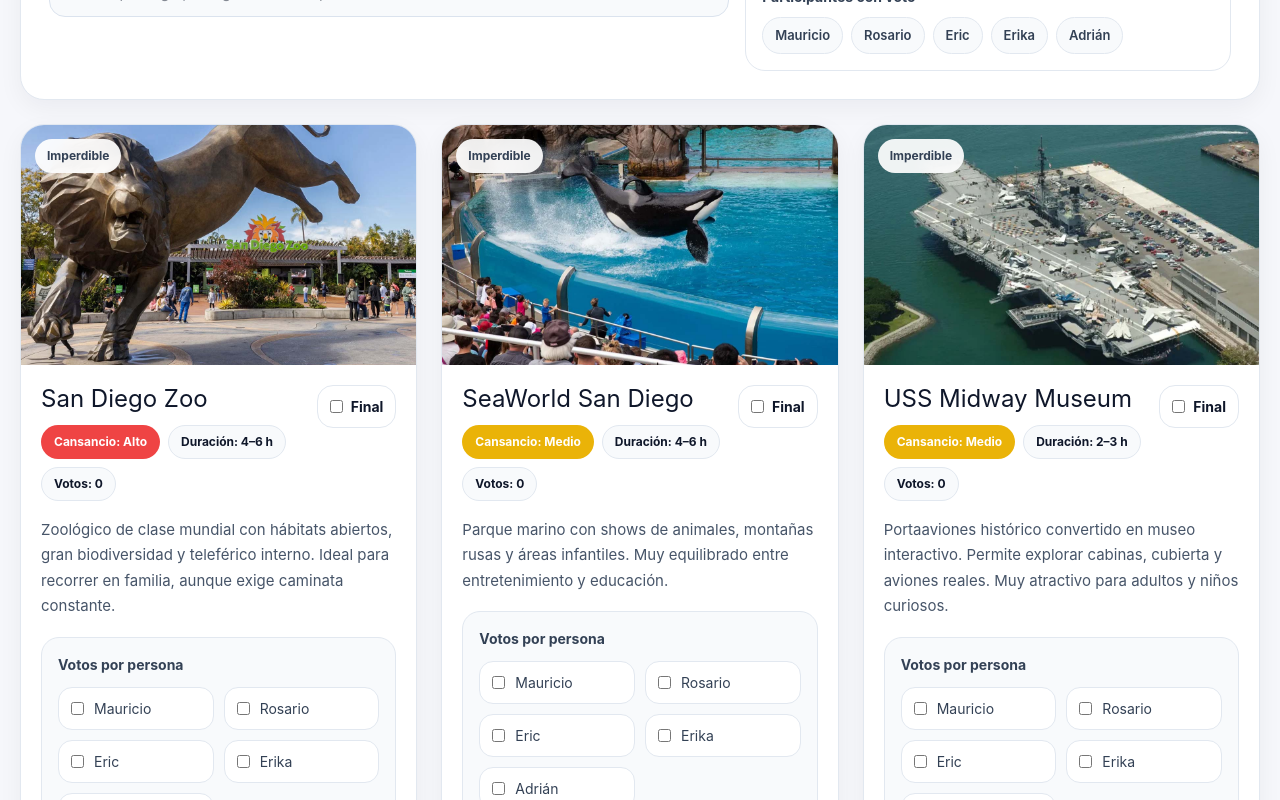
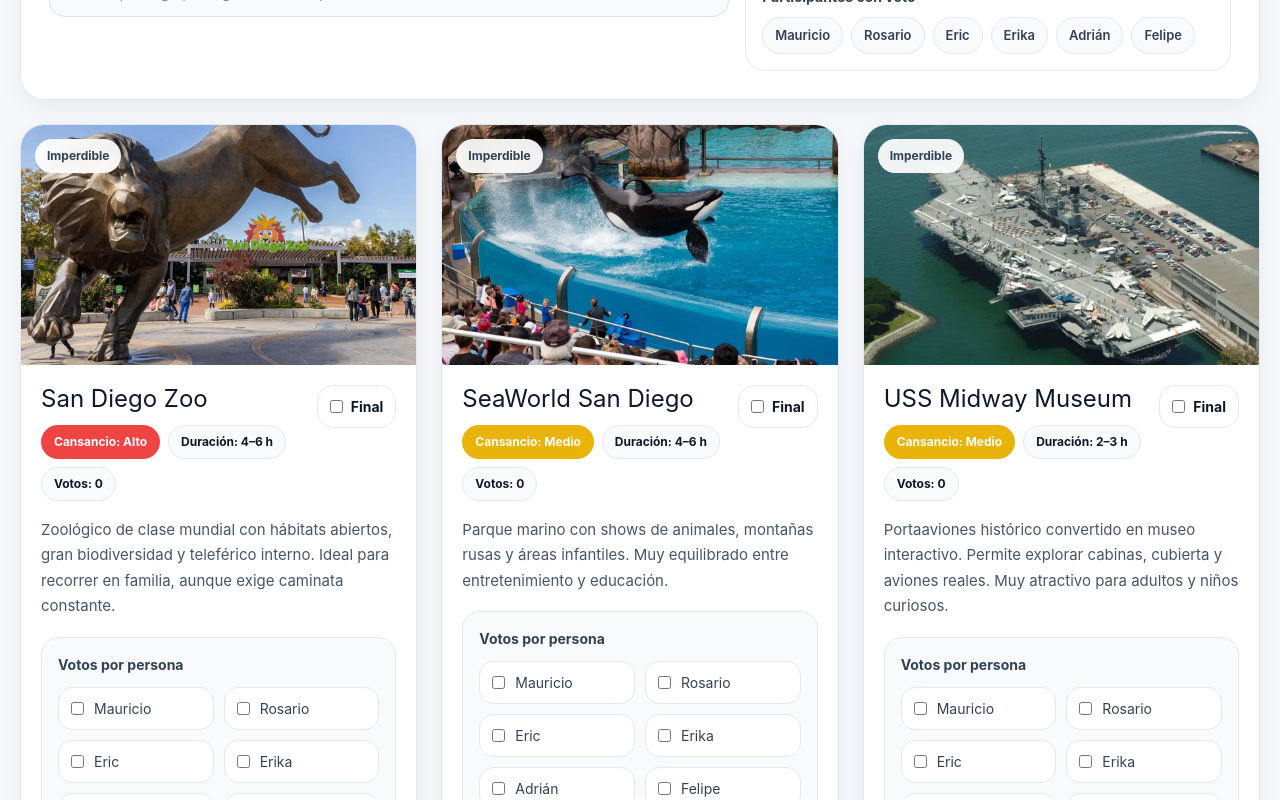
Before and after one commit to maugutierrezr-cyber/san-diego-trip, a Next.js app: page / in a window 1280 px wide. Shown: the part 260-1060 px from the top of the page. Built offline with nearby package versions, Linux system fonts and the light colour scheme.

Commit message:
Actualizar app

```diff
--- a/app/page.tsx
+++ b/app/page.tsx
@@ -281,7 +281,7 @@
   },
 ];
 
-const people = ["Mauricio", "Rosario", "Eric", "Erika", "Adrián"];
+const people = ["Mauricio", "Rosario", "Eric", "Erika", "Adrián", "Felipe"];
 
 const getEffortColor = (level: string) => {
   if (level.includes("Bajo")) return "#22c55e";
```
